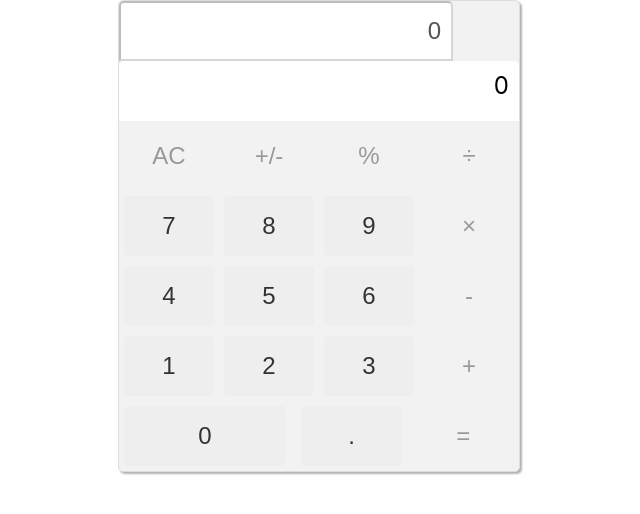
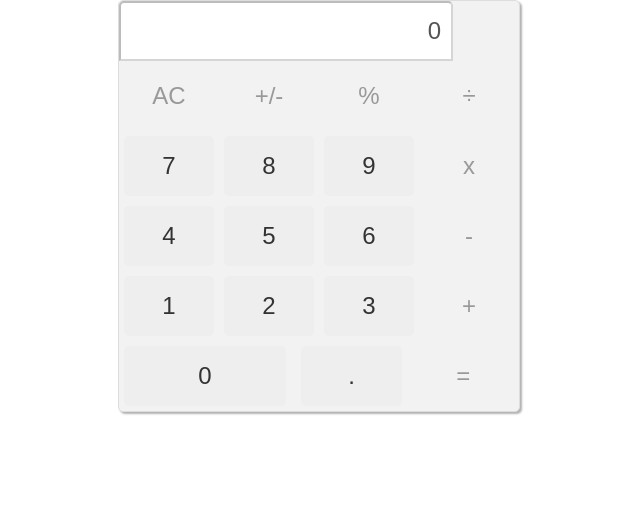
Before and after one commit to adeola003/math-magician, a React (Create React App) app: page / in a window 1280 px wide. Shown: the top 514 px of the page, without its empty margins (321-961 px from the left). Built offline with nearby package versions, Linux system fonts and the light colour scheme.

Commit message:
change the multplication button to x to fix error

```diff
--- a/src/components/Calculator.js
+++ b/src/components/Calculator.js
@@ -17,7 +17,6 @@ const Calculator = () => {
   return (
     <div className="calculator">
       <input type="text" className="display" value={state.next || state.total || 0} disabled />
-      <div className="display">0</div>
       <div className="button-row">
         <button className="button button-light" type="button" onClick={operation}>AC</button>
         <button className="button button-light" type="button" onClick={operation}>+/-</button>
@@ -28,7 +27,7 @@ const Calculator = () => {
         <button className="button" type="button" onClick={operation}>7</button>
         <button className="button" type="button" onClick={operation}>8</button>
         <button className="button" type="button" onClick={operation}>9</button>
-        <button className="button button-light" type="button" onClick={operation}>&times;</button>
+        <button className="button button-light" type="button" onClick={operation}>x</button>
       </div>
       <div className="button-row">
         <button className="button" type="button" onClick={operation}>4</button>
```
